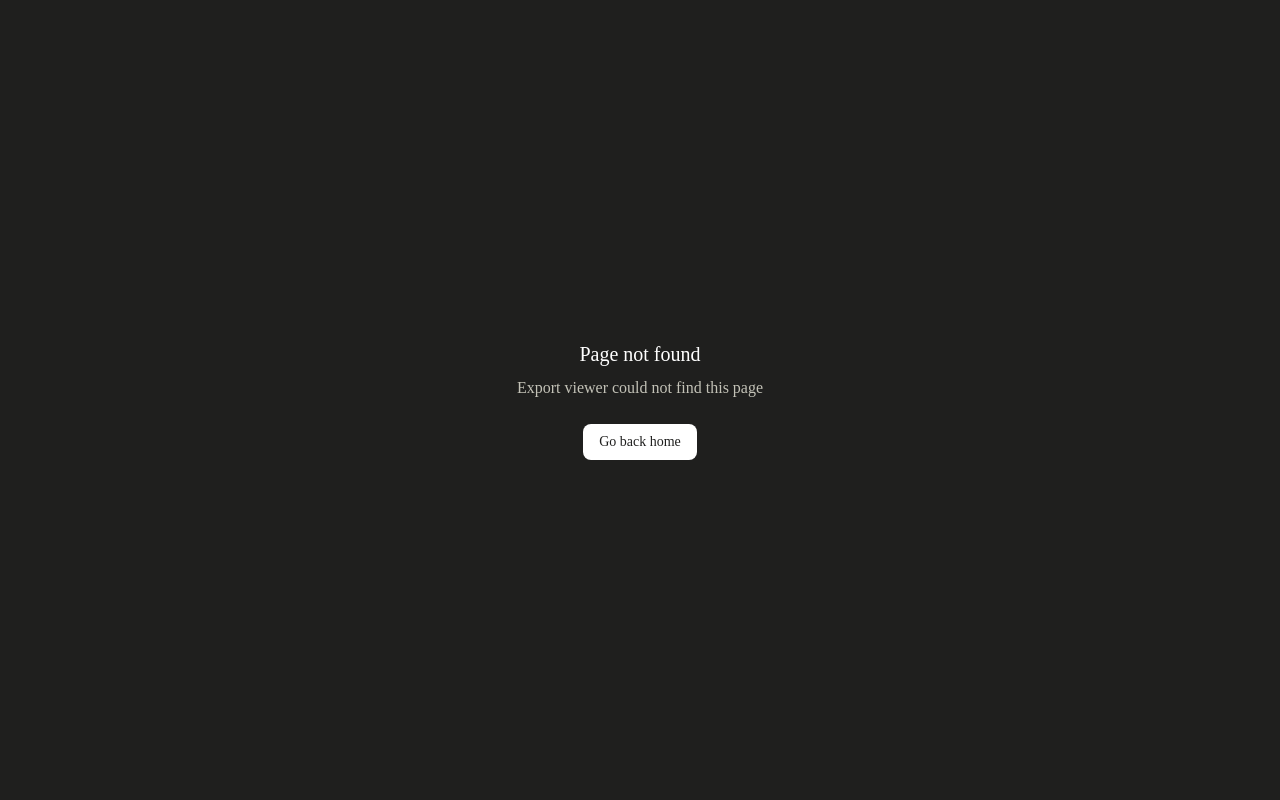
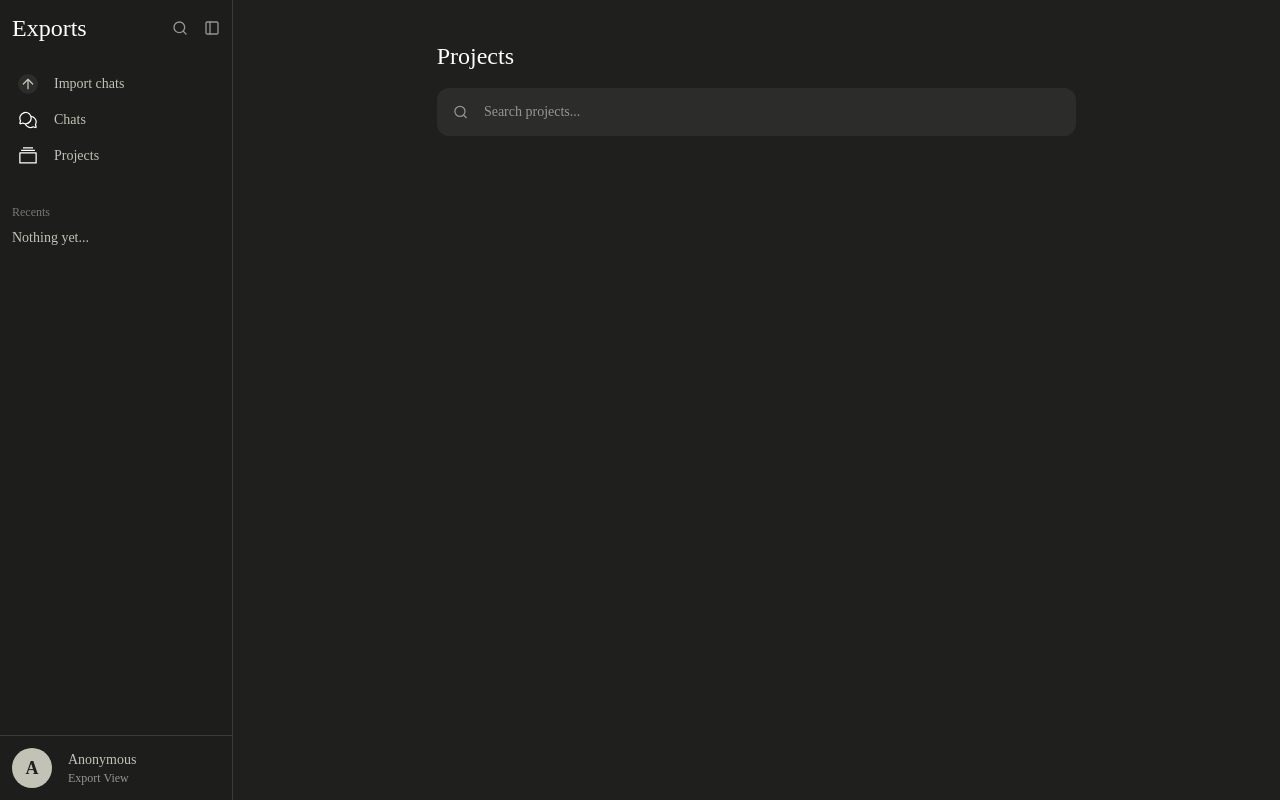
Before and after one commit to vrtq/claude-export-viewer, a React (Vite) app: page /projects in a window 1280 px wide. Before the commit this address had no page. Built offline with nearby package versions, Linux system fonts and the light colour scheme; a web font is replaced by a local one.

Commit message:
feat: Create projects page

```diff
--- a/src/App.tsx
+++ b/src/App.tsx
@@ -4,6 +4,7 @@ import Import from "@/pages/Import"
 import PageNotFound from "@/pages/PageNotFound"
 import Chat from "@/pages/Chat"
 import Recents from "@/pages/Recents"
+import Projects from "@/pages/Projects"
 import Sidebar from "@/components/Sidebar"
 
 export default function App() {
@@ -15,6 +16,7 @@ export default function App() {
                     <Route path="/import" element={<Import />} />
                     <Route path="/chat/:id" element={<Chat />} />
                     <Route path="/recents" element={<Recents />} />
+                    <Route path="/projects" element={<Projects />} />
                 </Route>
                 <Route path="/*" element={<PageNotFound />} />
             </Routes>
--- a/src/components/Sidebar/RecentChats.tsx
+++ b/src/components/Sidebar/RecentChats.tsx
@@ -20,7 +20,7 @@ export default function RecentChats() {
                 {
                     recentChats.length > 0
                     ? recentChats.map(chat => <Chat data={chat} /> )
-                    : <li key="nothing" className="text-foreground-secondary">Nothing yet...</li>
+                    : <li key="nothing" className="text-foreground-secondary text-sm pt-2">Nothing yet...</li>
                 }
             </ul>
         </div>
--- /dev/null
+++ b/src/pages/Projects.tsx
@@ -0,0 +1,70 @@
+import { useEffect, useState } from "react";
+import type { Project } from "@/types";
+
+export default function Projects() {
+
+    const [searchQuery, setSearchQuery] = useState("");
+
+    return (
+        <div className="p-8 w-full bg-background h-full flex flex-col items-center ">
+            <div className="flex flex-col h-full w-3/4 lg:w-2/3">
+                <Header setSearchQuery={setSearchQuery} />
+                <ProjectList searchQuery={searchQuery} />
+            </div>
+        </div>
+        )
+}
+
+function Header({ setSearchQuery }: { setSearchQuery: React.Dispatch<React.SetStateAction<string>> }) {
+    return (
+        <div className="w-full flex flex-col font-sans gap-4 bg-background p-2">
+            <div className="flex flex-row justify-between">
+                <h1 className="text-2xl font-serif">Projects</h1>
+            </div>
+            <SearchBox setSearchQuery={setSearchQuery} />
+        </div>
+    )
+}
+
+function SearchBox({ setSearchQuery }: { setSearchQuery: React.Dispatch<React.SetStateAction<string>> }) {
+    const [searchInput, setSearchInput] = useState("");
+
+    useEffect(() => {
+        const debounce = setTimeout(() => {
+            setSearchQuery(searchInput);
+        }, 400);
+
+        return () => {
+            clearTimeout(debounce);
+        }
+    }, [searchInput, setSearchQuery]);
+
+    return (
+        <div className="w-full h-12 bg-card rounded-xl p-2 px-4 gap-4  flex flex-row text-muted-foreground items-center focus-within:outline-1 focus-within:outline-[#2a78d6] focus-within:border focus-within:border-black focus-within:shadow-[0px_0px_4px_#2a78d6] ">
+            <svg xmlns="http://www.w3.org/2000/svg" width={16} height={16} viewBox="0 0 24 24">
+                <g fill="none" stroke="currentColor" strokeLinecap="round" strokeLinejoin="round" strokeWidth={2}>
+                    <path d="m21 21l-4.34-4.34"></path>
+                    <circle cx={11} cy={11} r={8}></circle>
+                </g>
+            </svg>
+            <input value={searchInput} type="text" className="text-foreground text-sm w-full" placeholder="Search projects..."
+                onChange={(e) => {
+                    setSearchInput(e.target.value);
+                }}
+            />
+        </div>
+    )
+}
+
+function ProjectList({ searchQuery }: { searchQuery: string }) {
+
+    return (
+        <></>
+    )
+}
+
+function ProjectCard({ project } : { project: Project}) {
+    return (
+        <div className=""></div>
+    )
+}
--- a/src/pages/Recents.tsx
+++ b/src/pages/Recents.tsx
@@ -48,7 +48,7 @@ function SearchBox({ setSearchQuery }: { setSearchQuery: React.Dispatch<React.Se
                     <circle cx={11} cy={11} r={8}></circle>
                 </g>
             </svg>
-            <input value={searchInput} type="text" className="text-foreground text-sm w-full" placeholder="Search Chats..."
+            <input value={searchInput} type="text" className="text-foreground text-sm w-full" placeholder="Search chats..."
                 onChange={(e) => {
                     setSearchInput(e.target.value);
                 }}
```
Also changed, not shown: src/types.tsx (+11 -0 lines).
